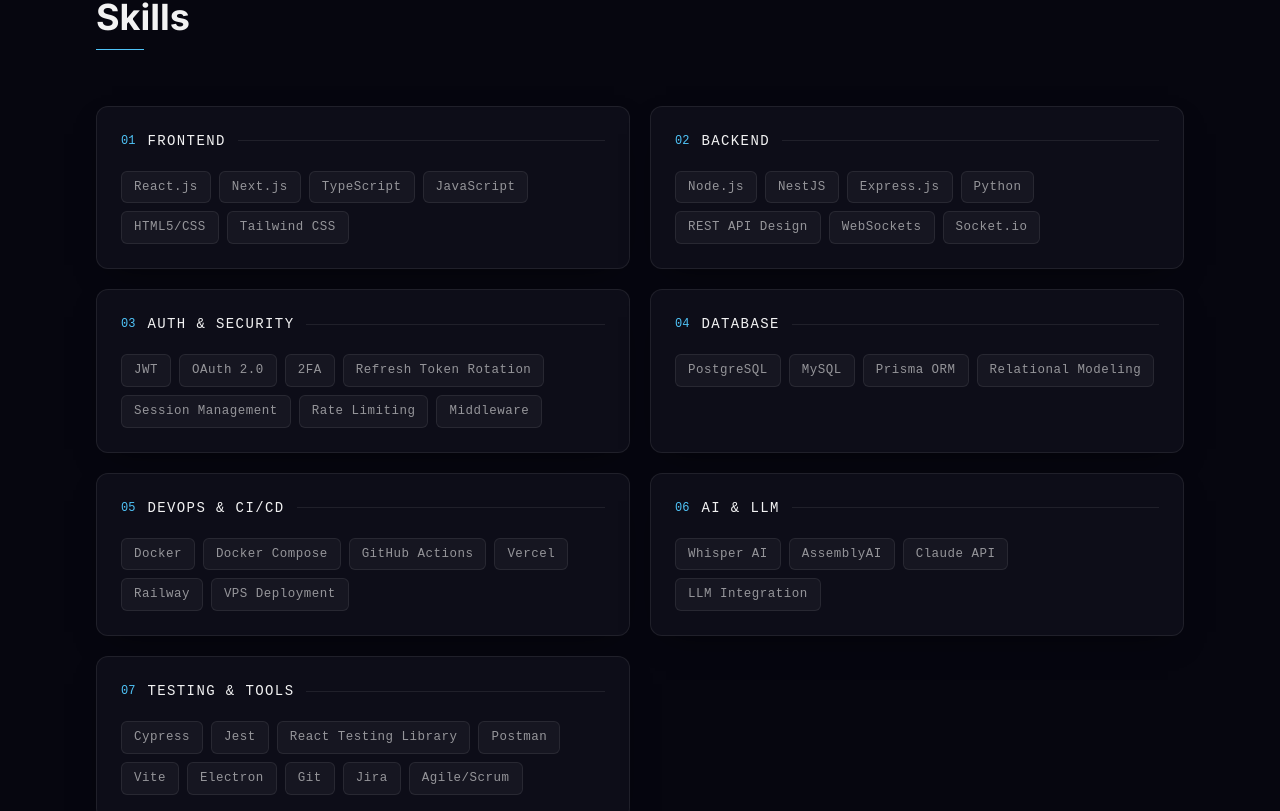
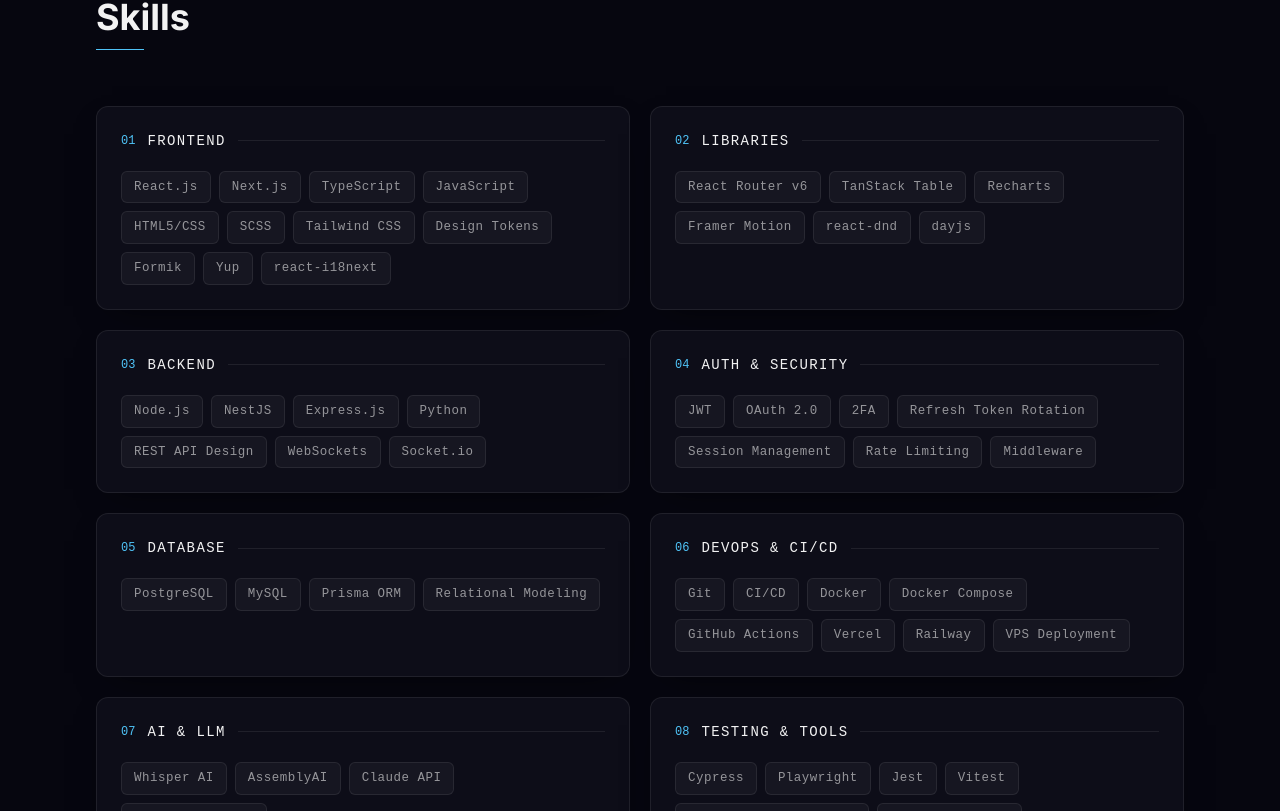
Before and after one commit to ysahih/Portfolio, a Next.js app: page / in a window 1280 px wide. Shown: the part 1569-2380 px from the top of the page. Built offline with nearby package versions, Linux system fonts and the light colour scheme.

Commit message:
content: update skills to match documented work

```diff
--- a/app/data/resume-data.ts
+++ b/app/data/resume-data.ts
@@ -55,23 +55,25 @@
   ],
 
   skills: [
-    "React.js", "Next.js", "TypeScript", "JavaScript", "HTML5/CSS", "Tailwind CSS",
+    "React.js", "Next.js", "TypeScript", "JavaScript", "HTML5/CSS", "SCSS", "Tailwind CSS", "Design Tokens", "Formik", "Yup", "react-i18next",
+    "React Router v6", "TanStack Table", "Recharts", "Framer Motion", "react-dnd", "dayjs",
     "Node.js", "NestJS", "Express.js", "Python", "REST API Design", "WebSockets", "Socket.io",
     "JWT", "OAuth 2.0", "2FA", "Refresh Token Rotation", "Session Management", "Rate Limiting", "Middleware",
     "PostgreSQL", "MySQL", "Prisma ORM", "Relational Modeling",
-    "Docker", "Docker Compose", "GitHub Actions", "Vercel", "Railway", "VPS Deployment",
+    "Git", "CI/CD", "Docker", "Docker Compose", "GitHub Actions", "Vercel", "Railway", "VPS Deployment",
     "Whisper AI", "AssemblyAI", "Claude API", "LLM Integration",
-    "Cypress", "Jest", "React Testing Library", "Postman", "Vite", "Electron", "Git", "Jira", "Agile/Scrum",
+    "Cypress", "Playwright", "Jest", "Vitest", "React Testing Library", "Network Mocking", "Test Fixtures", "Postman", "Vite", "Electron", "Jira", "Agile/Scrum",
   ],
 
   skillCategories: [
-    { label: "Frontend", skills: ["React.js", "Next.js", "TypeScript", "JavaScript", "HTML5/CSS", "Tailwind CSS"] },
+    { label: "Frontend", skills: ["React.js", "Next.js", "TypeScript", "JavaScript", "HTML5/CSS", "SCSS", "Tailwind CSS", "Design Tokens", "Formik", "Yup", "react-i18next"] },
+    { label: "Libraries", skills: ["React Router v6", "TanStack Table", "Recharts", "Framer Motion", "react-dnd", "dayjs"] },
     { label: "Backend", skills: ["Node.js", "NestJS", "Express.js", "Python", "REST API Design", "WebSockets", "Socket.io"] },
     { label: "Auth & Security", skills: ["JWT", "OAuth 2.0", "2FA", "Refresh Token Rotation", "Session Management", "Rate Limiting", "Middleware"] },
     { label: "Database", skills: ["PostgreSQL", "MySQL", "Prisma ORM", "Relational Modeling"] },
-    { label: "DevOps & CI/CD", skills: ["Docker", "Docker Compose", "GitHub Actions", "Vercel", "Railway", "VPS Deployment"] },
+    { label: "DevOps & CI/CD", skills: ["Git", "CI/CD", "Docker", "Docker Compose", "GitHub Actions", "Vercel", "Railway", "VPS Deployment"] },
     { label: "AI & LLM", skills: ["Whisper AI", "AssemblyAI", "Claude API", "LLM Integration"] },
-    { label: "Testing & Tools", skills: ["Cypress", "Jest", "React Testing Library", "Postman", "Vite", "Electron", "Git", "Jira", "Agile/Scrum"] },
+    { label: "Testing & Tools", skills: ["Cypress", "Playwright", "Jest", "Vitest", "React Testing Library", "Network Mocking", "Test Fixtures", "Postman", "Vite", "Electron", "Jira", "Agile/Scrum"] },
   ],
 
   experience: [
```
